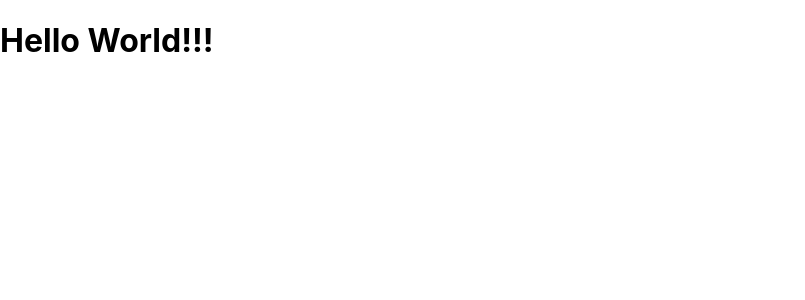
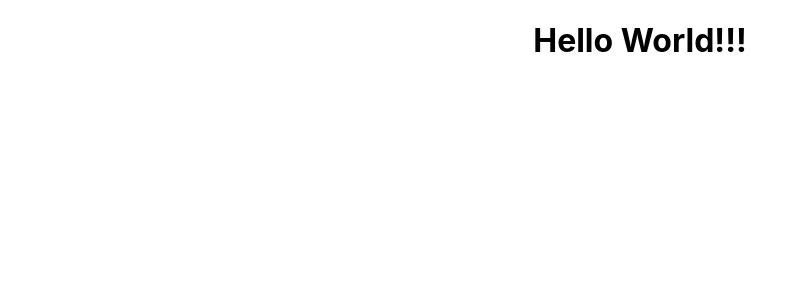
Before and after one commit to tigisthailay/Text-to-speech-data-collection-with-Kafka-Airflow-and-Spark, a React (Create React App) app in the folder frontend/: page / in a window 1280 px wide. Shown: the top 300 px of the page, without its empty margins (0-805 px from the left). Built offline with nearby package versions, Linux system fonts and the light colour scheme.

Commit message:
Feat(add): aligned the Header to the center

```diff
--- a/frontend/src/App.js
+++ b/frontend/src/App.js
@@ -2,7 +2,11 @@ import './App.css';
 
 function App() {
   return (
-    <h1>Hello World!!!</h1>
+    <div>
+      <div className="App">
+      <h1>Hello World!!!</h1>
+      </div>
+    </div>
   );
 }
 
```
